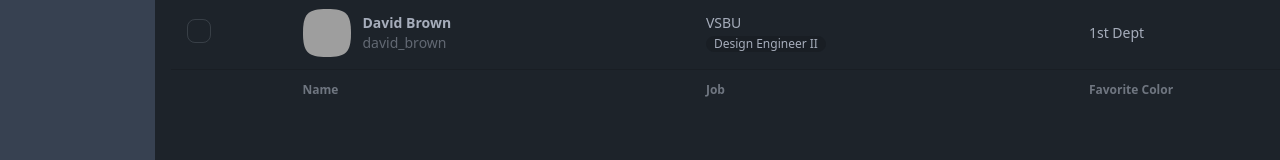
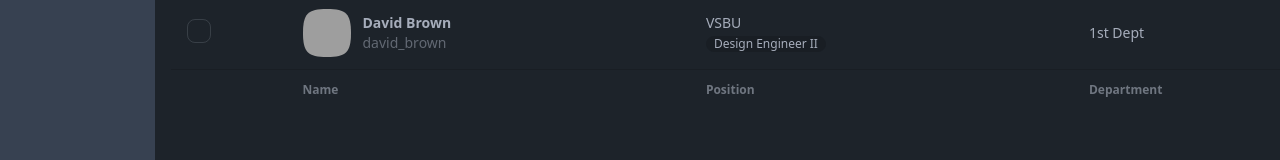
Before and after one commit to chrstnglmtc/user-controller, a React (Vite) app: page / in a window 1280 px wide. Shown: the part 516-676 px from the top of the page. Built offline with nearby package versions, Linux system fonts and the light colour scheme; grey boxes are pictures that could not be loaded.

Commit message:
Added table components with dummy data

```diff
--- a/src/components/table/MainTable.tsx
+++ b/src/components/table/MainTable.tsx
@@ -39,8 +39,8 @@ export default function MainTable() {
             <tr>
               <th></th>
               <th>Name</th>
-              <th>Job</th>
-              <th>Favorite Color</th>
+              <th>Position</th>
+              <th>Department</th>
               <th></th>
             </tr>
           </tfoot>
```
